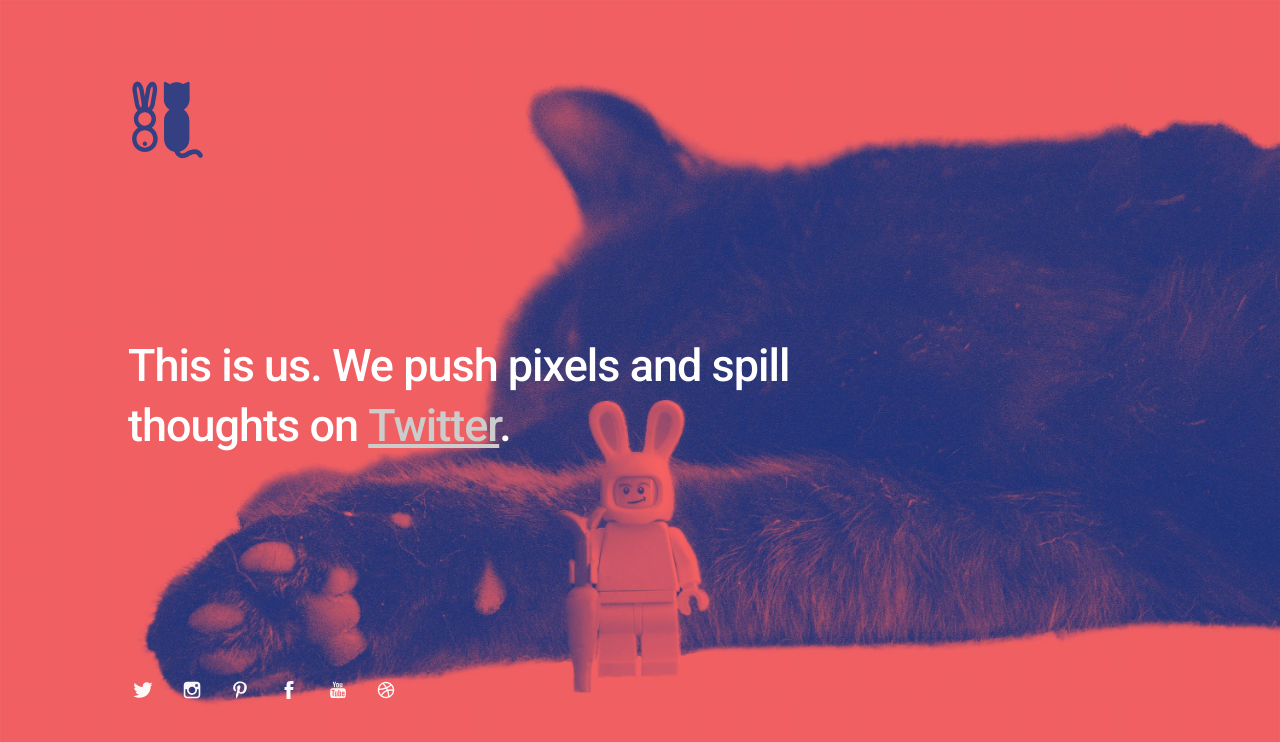
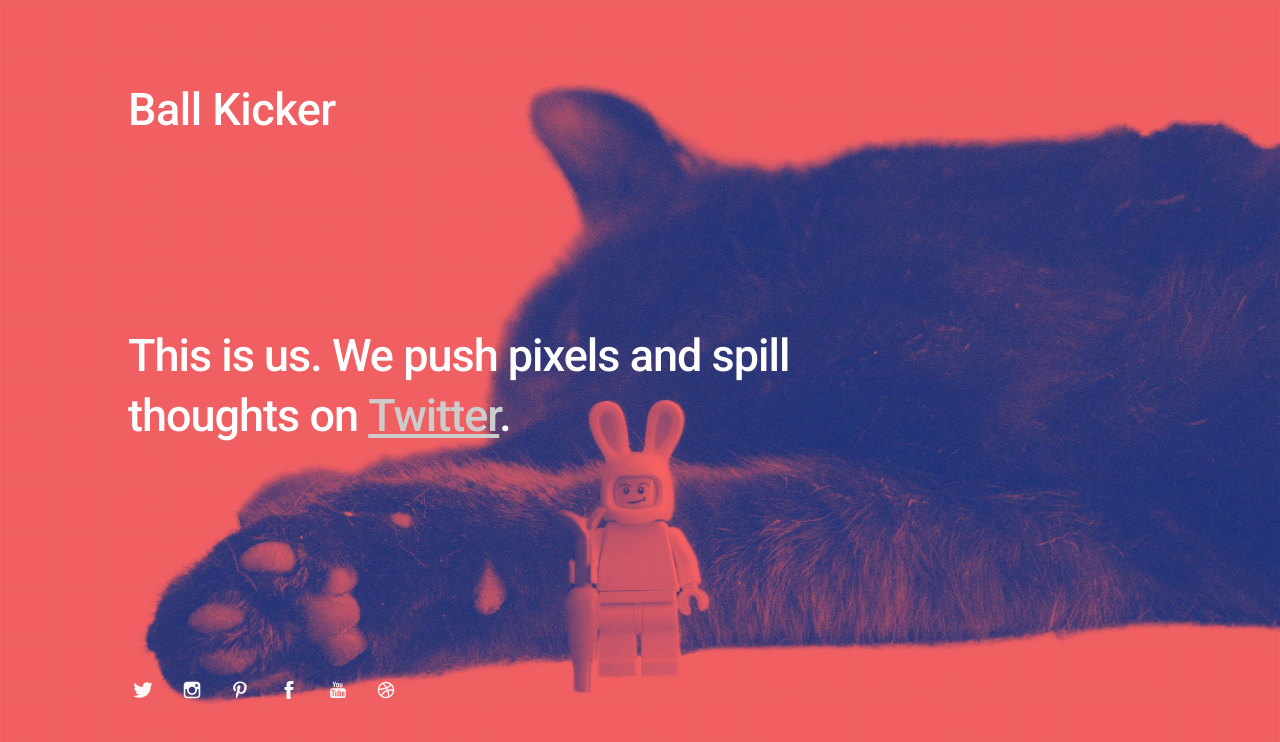
Before and after one commit to blueblogger/blueblogger.github.io, a plain HTML site: page index.html in a window 1280 px wide. Drawn offline with Linux system fonts and the light colour scheme.

Commit message:
headline

```diff
--- a/index.html
+++ b/index.html
@@ -42,7 +42,8 @@
 
 		<div class="logo">
 
-			<img src="images/logo.svg" alt="Logo" width=80 height=80/>
+			<!--img src="images/logo.svg" alt="Logo" width=80 height=80/-->
+			<h1>Ball Kicker</h1>
 
 		</div>
 
```
